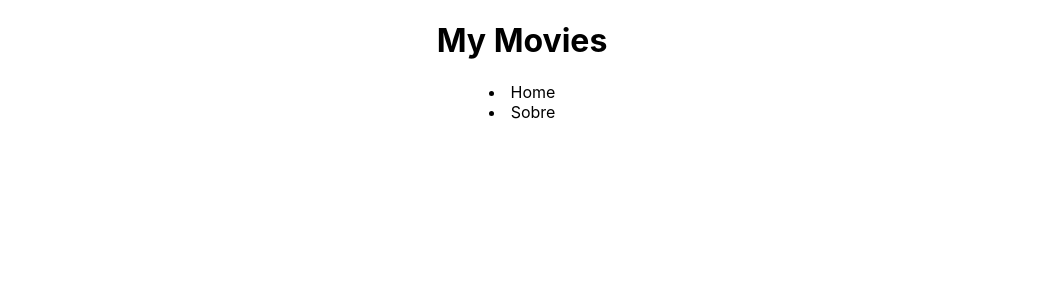
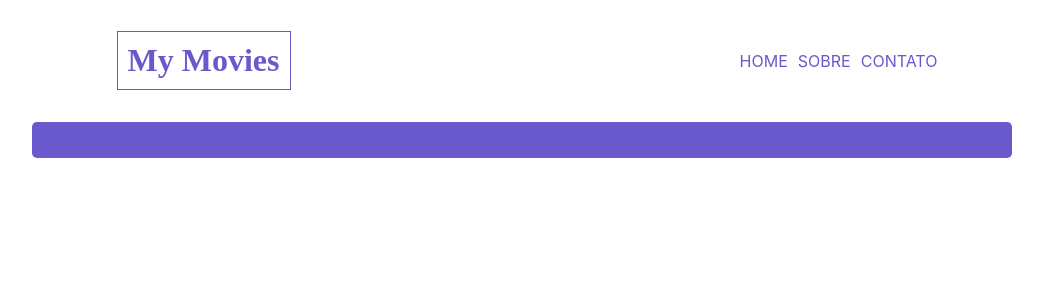
Before and after one commit to antonialucianapires/my-movies-reactjs, a React (Create React App) app: page / in a window 1280 px wide. Shown: the top 300 px of the page, without its empty margins (118-1161 px from the left). Built offline with nearby package versions, Linux system fonts and the light colour scheme.

Commit message:
refactor: estilizando componentes com styled-component

```diff
--- a/src/App.js
+++ b/src/App.js
@@ -1,14 +1,15 @@
 import './App.css';
 import { Header } from './components/header/Header';
 import { MoviesList } from './components/movies/MoviesList';
+import { MoviesContainer } from './components/styles/movies/MoviesContainer'
 
 function App() {
   return (
     <div className="App">
       <Header/>
-      <section>
+      <MoviesContainer>
         <MoviesList movies={[]} />
-      </section>
+      </MoviesContainer>
     </div>
   );
 }
--- a/src/components/header/Header.js
+++ b/src/components/header/Header.js
@@ -1,8 +1,10 @@
+import { Brand } from "../styles/header/Brand";
+import { HeaderContainer } from "../styles/header/HeaderContainer";
 import { MainMenu } from "./MainMenu";
 
 export const Header = () =>  (
-    <header>
-        <h1>My Movies</h1>
+    <HeaderContainer>
+        <Brand>My Movies</Brand>
         <MainMenu/>
-    </header>
+    </HeaderContainer>
 );
--- a/src/components/header/MainMenu.js
+++ b/src/components/header/MainMenu.js
@@ -1,6 +1,11 @@
+import { MainMenuContainer } from "../styles/header/MainMenuContainer";
+
 export const MainMenu = () => (
-    <nav>
-        <li>Home</li>
-        <li>Sobre</li>
-    </nav>
+  <MainMenuContainer>
+    <ul>
+      <li>HOME</li>
+      <li>SOBRE</li>
+      <li>CONTATO</li>
+    </ul>
+  </MainMenuContainer>
 );
--- /dev/null
+++ b/src/components/styles/header/Brand.js
@@ -0,0 +1,10 @@
+import styled from "styled-components";
+
+export const Brand = styled.h1`
+
+color: #6959CD;
+border: 1px solid #6959CD;
+padding: 10px;
+font-family: 'Zen Tokyo Zoo', cursive;
+
+`
--- /dev/null
+++ b/src/components/styles/header/HeaderContainer.js
@@ -0,0 +1,12 @@
+import styled from "styled-components";
+
+export const HeaderContainer = styled.header`
+
+width: 100%;
+text-align: center;
+display: flex;
+padding: 10px;
+justify-content: space-around;
+align-items: center;
+
+`
--- /dev/null
+++ b/src/components/styles/header/MainMenuContainer.js
@@ -0,0 +1,17 @@
+import styled from "styled-components";
+
+export const MainMenuContainer = styled.nav
+`
+ul {
+    list-style: none;
+    padding: 0;
+    display: flex;
+}
+
+li {
+    display: inline-blovk;
+    margin-right: 10px;
+    color: #6959CD;
+}
+
+`
--- /dev/null
+++ b/src/components/styles/movies/MoviesContainer.js
@@ -0,0 +1,10 @@
+import styled from "styled-components";
+
+export const MoviesContainer = styled.section`
+    background: #6959CD;
+	padding: 10px;
+    width: 960px;
+	margin: 0 auto;
+    border-radius: 5px;
+    position: relative;
+`
```
